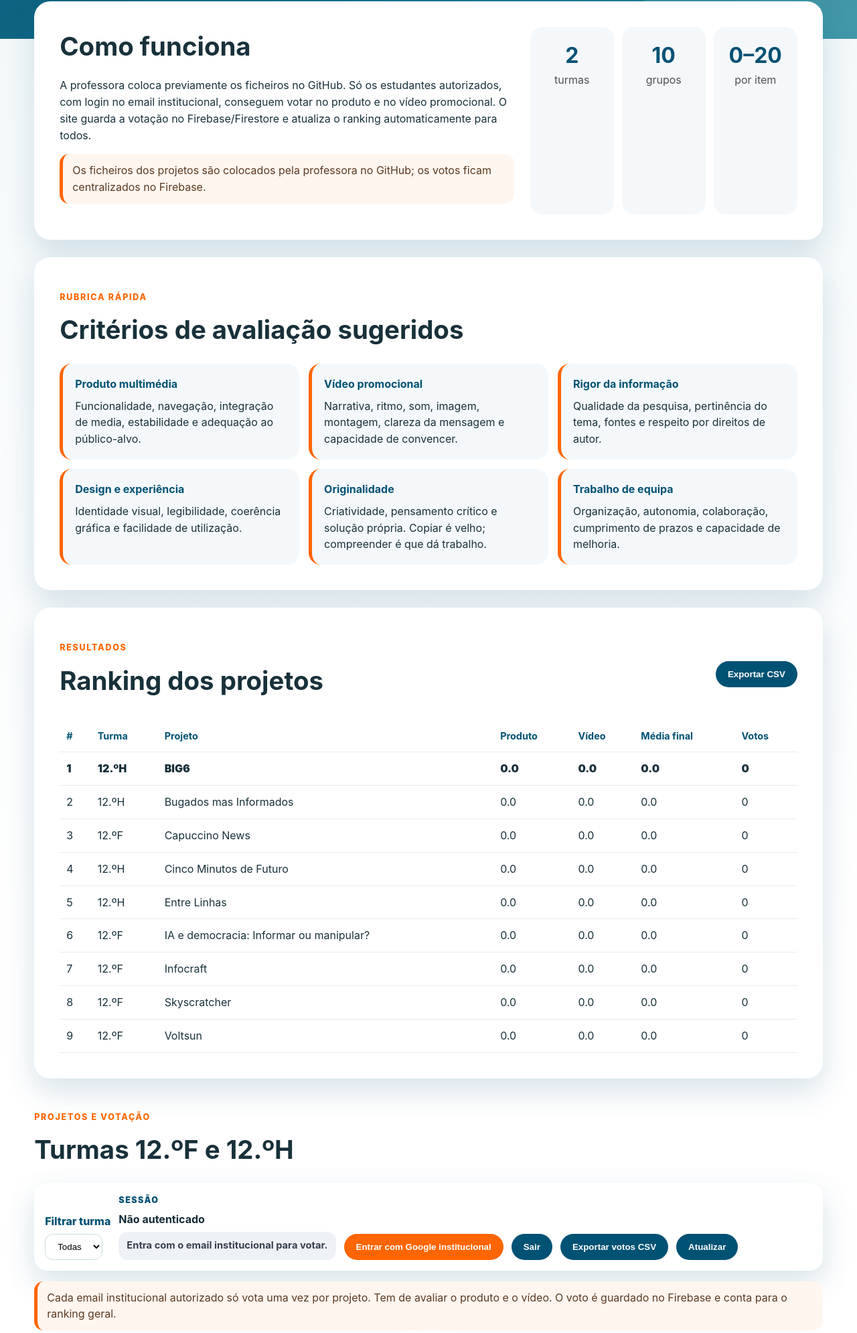
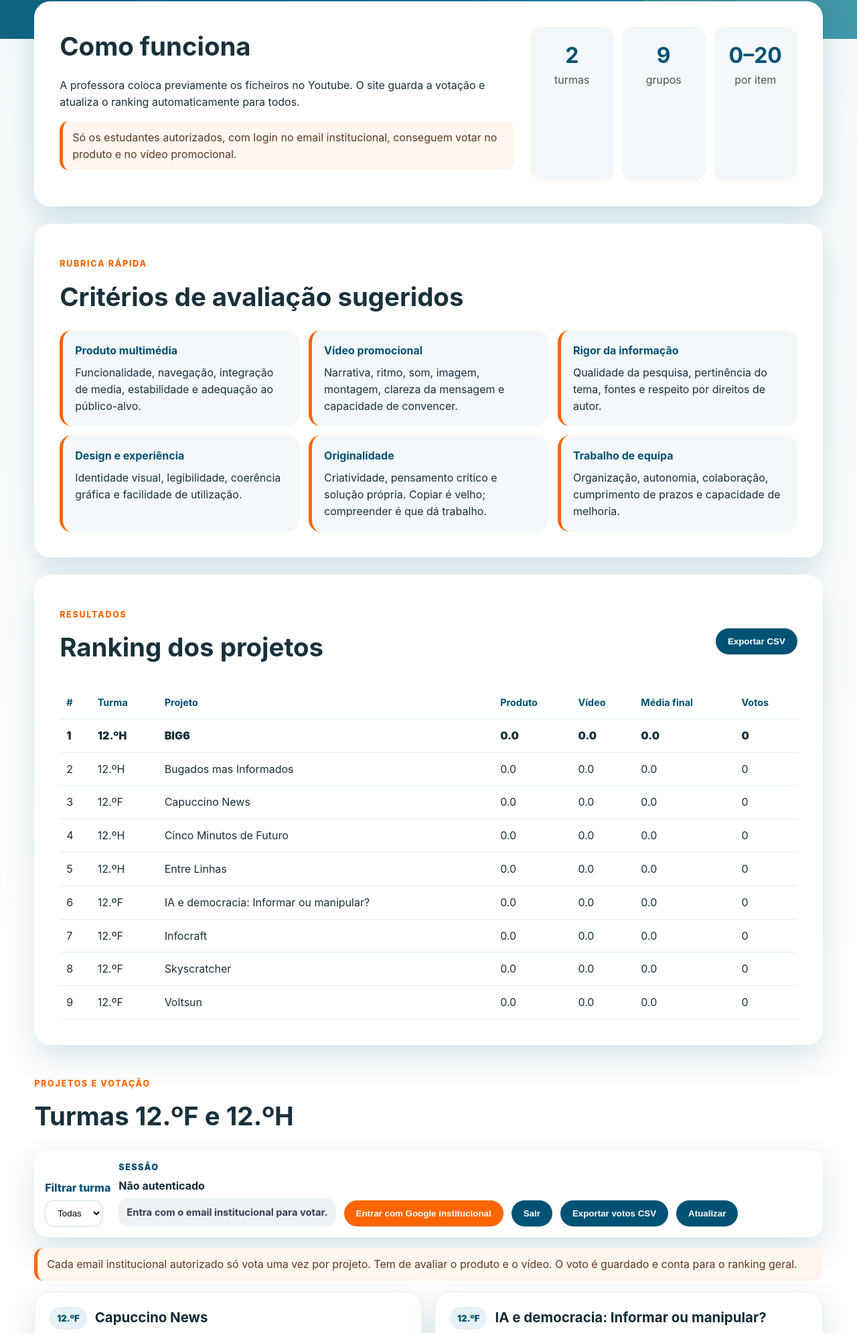
Before and after one commit to HelenaNogueira/ProjetosMultimedia12Ano, a plain HTML site: page index.html in a window 1280 px wide. Shown: the part 572-2562 px from the top of the page at 67% size. Drawn offline with Linux system fonts and the light colour scheme; no server answers.

Commit message:
Update index.html

```diff
--- a/index.html
+++ b/index.html
@@ -3,7 +3,7 @@
 <head>
   <meta charset="utf-8" />
   <meta name="viewport" content="width=device-width, initial-scale=1" />
-  <title>Mostra de Projetos AIB — 12.º Ano | Escola Secundária da Maia</title>
+  <title>Mostra de Projetos AI(B) — 12.º Ano | Escola Secundária da Maia</title>
   <link rel="stylesheet" href="styles.css" />
 </head>
 <body>
@@ -28,12 +28,12 @@
     <section class="panel intro">
       <div>
         <h2>Como funciona</h2>
-        <p>A professora coloca previamente os ficheiros no GitHub. Só os estudantes autorizados, com login no email institucional, conseguem votar no produto e no vídeo promocional. O site guarda a votação no Firebase/Firestore e atualiza o ranking automaticamente para todos.</p>
-        <p class="warning">Os ficheiros dos projetos são colocados pela professora no GitHub; os votos ficam centralizados no Firebase.</p>
+        <p>A professora coloca previamente os ficheiros no Youtube. O site guarda a votação e atualiza o ranking automaticamente para todos.</p>
+        <p class="warning">Só os estudantes autorizados, com login no email institucional, conseguem votar no produto e no vídeo promocional.</p>
       </div>
       <div class="stats" aria-label="Resumo">
         <span><strong>2</strong> turmas</span>
-        <span><strong>10</strong> grupos</span>
+        <span><strong>9</strong> grupos</span>
         <span><strong>0–20</strong> por item</span>
       </div>
     </section>
@@ -96,7 +96,7 @@
         <button id="exportVotes" class="btn secondary">Exportar votos CSV</button>
         <button id="refreshData" class="btn secondary">Atualizar</button>
       </div>
-      <p class="hint">Cada email institucional autorizado só vota uma vez por projeto. Tem de avaliar o produto e o vídeo. O voto é guardado no Firebase e conta para o ranking geral.</p>
+      <p class="hint">Cada email institucional autorizado só vota uma vez por projeto. Tem de avaliar o produto e o vídeo. O voto é guardado e conta para o ranking geral.</p>
       <div id="projectGrid" class="project-grid" aria-live="polite"></div>
     </section>
   </main>
@@ -129,7 +129,7 @@
   </template>
 
   <footer>
-    <p>Escola Secundária da Maia · Aplicações Informáticas B · 12.º ano</p>
+    <p>Escola Secundária da Maia · Aplicações Informáticas B · 12.º ano · 2025/2026</p>
   </footer>
 
   <script type="module" src="script.js"></script>
```
